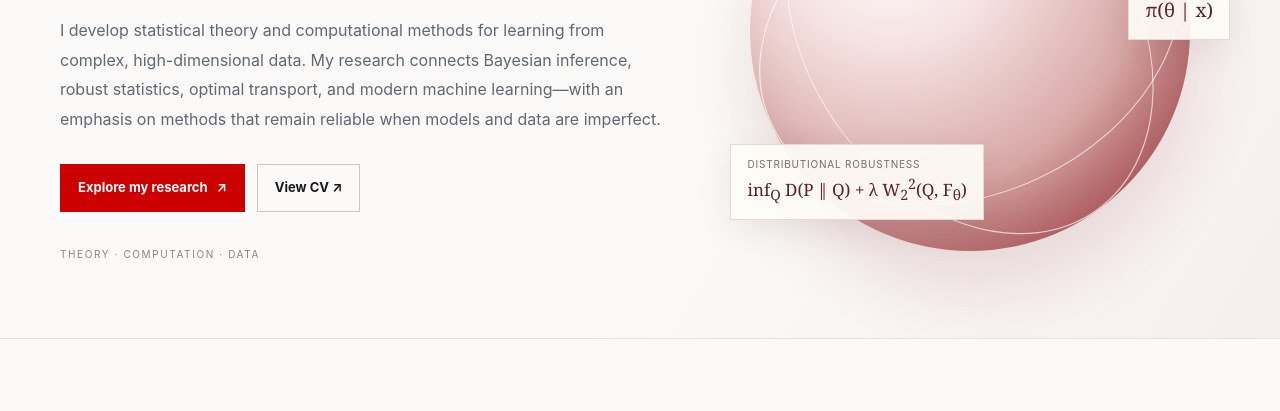
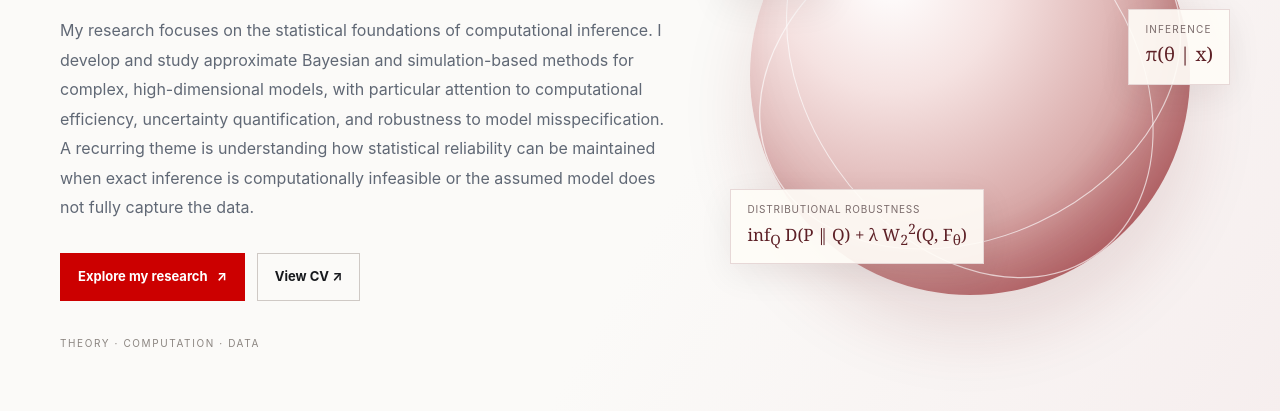
Before and after one commit to debdeepP/debdeepP.github.io, a plain HTML site: page index.html in a window 1280 px wide. Shown: the part 389-800 px from the top of the page. Drawn offline with Linux system fonts and the light colour scheme.

Commit message:
Add files via upload

```diff
--- a/index.html
+++ b/index.html
@@ -24,7 +24,7 @@
 <div class="eyebrow">Faculty · Boston University</div>
 <h1>Debdeep <span>Pati</span></h1>
 <p class="role">Professor of Mathematics &amp; Statistics<br/>Boston University</p>
-<p class="intro">I develop statistical theory and computational methods for learning from complex, high-dimensional data. My research connects Bayesian inference, robust statistics, optimal transport, and modern machine learning—with an emphasis on methods that remain reliable when models and data are imperfect.</p>
+<p class="intro">My research focuses on the statistical foundations of computational inference. I develop and study approximate Bayesian and simulation-based methods for complex, high-dimensional models, with particular attention to computational efficiency, uncertainty quantification, and robustness to model misspecification. A recurring theme is understanding how statistical reliability can be maintained when exact inference is computationally infeasible or the assumed model does not fully capture the data.</p>
 <div class="actions"><a class="btn" href="#research">Explore my research <span aria-hidden="true">↗</span></a><a class="btn secondary" href="Debdeep_Pati_CV_Nov20.pdf" rel="noopener" target="_blank">View CV ↗</a></div>
 <div class="scroll-note">Theory · Computation · Data</div>
 </div><div aria-label="Abstract mathematical visualization" class="visual"><div class="orb"></div><div class="math-label ml1"><small>Geometry</small>W₂(P, Q)</div><div class="math-label ml2"><small>Inference</small>π(θ | x)</div><div class="math-label ml3"><small>Distributional robustness</small><span class="formula">inf<sub>Q</sub> D(P ‖ Q) + λ W<sub>2</sub><sup>2</sup>(Q, F<sub>θ</sub>)</span></div></div></div></section>
```
